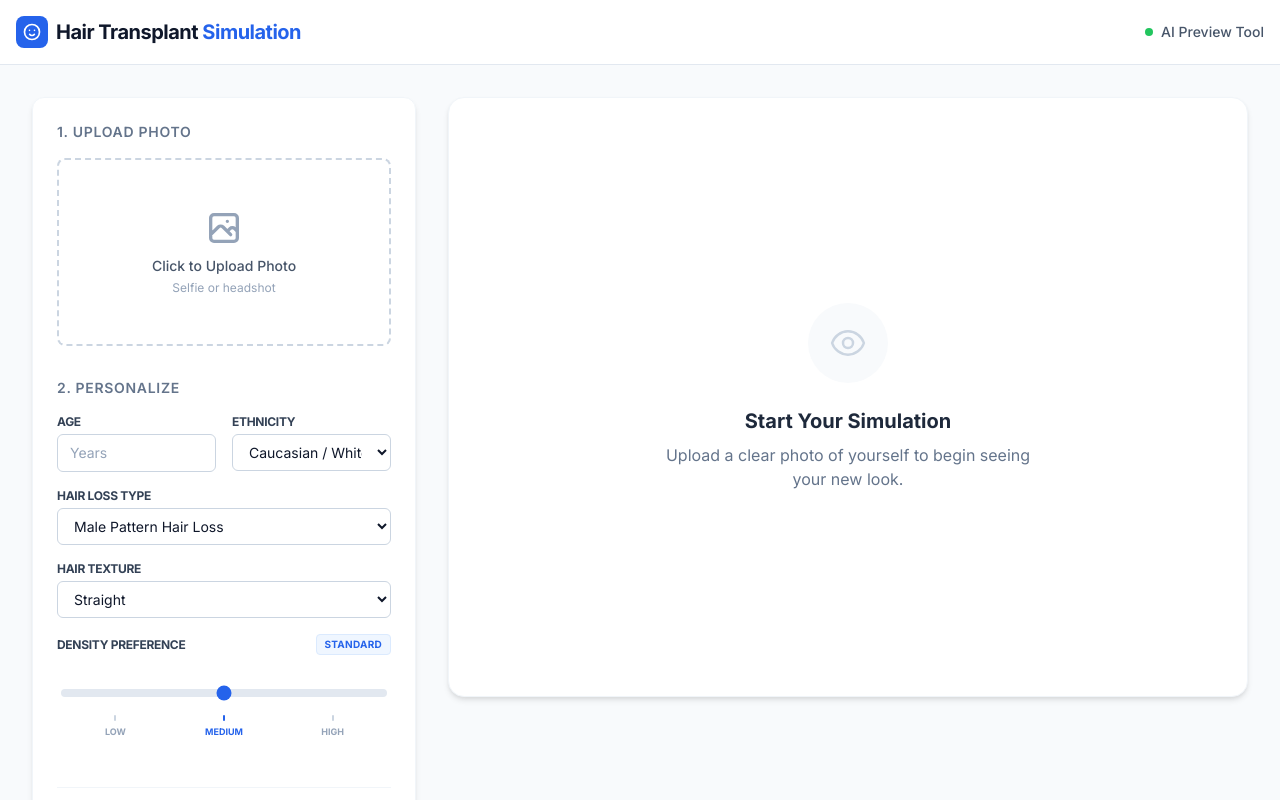
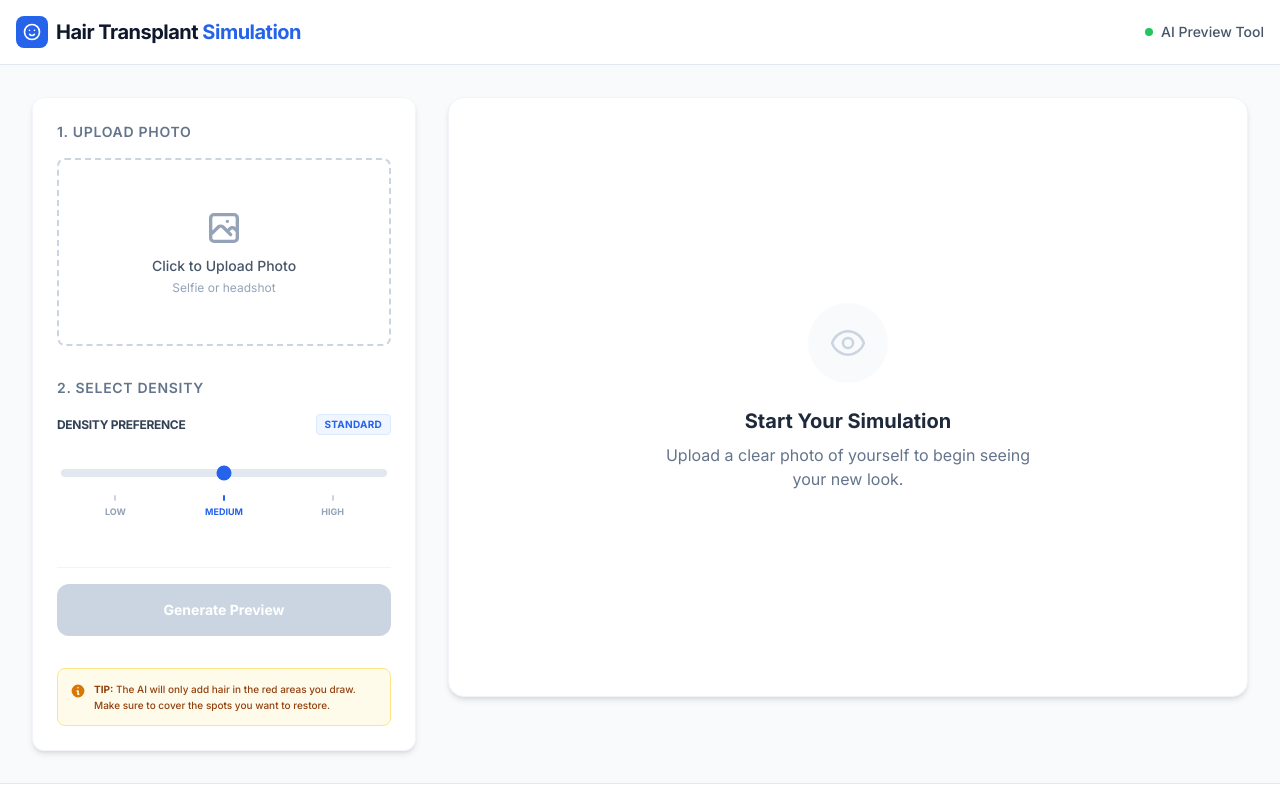
Before and after one commit to hasankhan10/hair-transplant-simulation, a React (Vite) app: page / in a window 1280 px wide. Shown: the top 800 px of the page. Built offline with nearby package versions, Linux system fonts and the light colour scheme.

Commit message:
detect the details of the patient by ai

```diff
--- a/App.tsx
+++ b/App.tsx
@@ -22,11 +22,6 @@ const App: React.FC = () => {
   const [error, setError] = useState<string | null>(null);
 
   const [params, setParams] = useState<VisualizationParams>({
-    category: HairLossCategory.MALE_PATTERN,
-    hairType: HairType.STRAIGHT,
-    ethnicity: Ethnicity.CAUCASIAN,
-    age: '',
-    areas: [], // Default to empty, mapping will add CUSTOM
     density: GraftDensity.MEDIUM
   });
 
@@ -34,14 +29,13 @@ const App: React.FC = () => {
     setPatientImage(imageData);
     setResult(null);
     setError(null);
-    setParams(prev => ({ ...prev, mask: undefined, areas: [] }));
+    setParams(prev => ({ ...prev, mask: undefined }));
   };
 
   const handleSaveMask = (mask: string) => {
     setParams(prev => ({
       ...prev,
-      mask,
-      areas: prev.areas.includes(HairLossArea.CUSTOM) ? prev.areas : [...prev.areas, HairLossArea.CUSTOM]
+      mask
     }));
   };
 
--- a/components/ControlPanel.tsx
+++ b/components/ControlPanel.tsx
@@ -128,61 +128,7 @@ const ControlPanel: React.FC<ControlPanelProps> = ({
       </div>
 
       <div className="space-y-4">
-        <h3 className="text-sm font-semibold text-slate-500 uppercase tracking-wider">2. Personalize</h3>
-
-        <div className="grid grid-cols-2 gap-4">
-          <div>
-            <label className="block text-xs font-bold text-slate-700 mb-1 uppercase tracking-tight">Age</label>
-            <input
-              type="number"
-              min="0"
-              max="120"
-              placeholder="Years"
-              className="w-full bg-white border border-slate-300 rounded-md px-3 py-2 text-sm text-slate-900 focus:ring-2 focus:ring-blue-500 outline-none placeholder:text-slate-400"
-              value={params.age}
-              onChange={handleAgeChange}
-              onKeyDown={handleAgeKeyDown}
-            />
-          </div>
-          <div>
-            <label className="block text-xs font-bold text-slate-700 mb-1 uppercase tracking-tight">Ethnicity</label>
-            <select
-              className="w-full bg-white border border-slate-300 rounded-md px-3 py-2 text-sm text-slate-900 focus:ring-2 focus:ring-blue-500 outline-none"
-              value={params.ethnicity}
-              onChange={(e) => setParams({ ...params, ethnicity: e.target.value as Ethnicity })}
-            >
-              {Object.values(Ethnicity).map(eth => (
-                <option key={eth} value={eth}>{eth}</option>
-              ))}
-            </select>
-          </div>
-        </div>
-
-        <div>
-          <label className="block text-xs font-bold text-slate-700 mb-1 uppercase tracking-tight">Hair Loss Type</label>
-          <select
-            className="w-full bg-white border border-slate-300 rounded-md px-3 py-2 text-sm text-slate-900 focus:ring-2 focus:ring-blue-500 outline-none"
-            value={params.category}
-            onChange={(e) => setParams({ ...params, category: e.target.value as HairLossCategory })}
-          >
-            {Object.values(HairLossCategory).map(cat => (
-              <option key={cat} value={cat}>{cat}</option>
-            ))}
-          </select>
-        </div>
-
-        <div>
-          <label className="block text-xs font-bold text-slate-700 mb-1 uppercase tracking-tight">Hair Texture</label>
-          <select
-            className="w-full bg-white border border-slate-300 rounded-md px-3 py-2 text-sm text-slate-900 focus:ring-2 focus:ring-blue-500 outline-none"
-            value={params.hairType}
-            onChange={(e) => setParams({ ...params, hairType: e.target.value as HairType })}
-          >
-            {Object.values(HairType).map(type => (
-              <option key={type} value={type}>{type}</option>
-            ))}
-          </select>
-        </div>
+        <h3 className="text-sm font-semibold text-slate-500 uppercase tracking-wider">2. Select Density</h3>
 
         <div>
           <div className="flex justify-between items-center mb-2">
@@ -223,11 +169,10 @@ const ControlPanel: React.FC<ControlPanelProps> = ({
         <button
           onClick={onRun}
           disabled={!hasImage || isProcessing || !params.mask}
-          className={`w-full py-4 rounded-xl font-bold text-white shadow-lg transition transform active:scale-95 flex flex-col items-center justify-center ${
-            !hasImage || isProcessing || !params.mask
+          className={`w-full py-4 rounded-xl font-bold text-white shadow-lg transition transform active:scale-95 flex flex-col items-center justify-center ${!hasImage || isProcessing || !params.mask
               ? 'bg-slate-300 cursor-not-allowed shadow-none text-slate-500'
               : 'bg-blue-600 hover:bg-blue-700 hover:-translate-y-0.5'
-          }`}
+            }`}
         >
           {isProcessing ? (
             <div className="flex items-center space-x-2">
--- a/components/ImageDisplay.tsx
+++ b/components/ImageDisplay.tsx
@@ -60,8 +60,7 @@ const ImageDisplay: React.FC<ImageDisplayProps> = ({
       <div className="flex bg-slate-50 border-b border-slate-200">
         <button
           onClick={() => setActiveTab('comparison')}
-          className={`px-6 py-4 text-sm font-bold transition flex items-center ${
-            activeTab === 'comparison' ? 'text-blue-600 bg-white border-r border-slate-200' : 'text-slate-500 hover:text-slate-700'
+          className={`px-6 py-4 text-sm font-bold transition flex items-center ${activeTab === 'comparison' ? 'text-blue-600 bg-white border-r border-slate-200' : 'text-slate-500 hover:text-slate-700'
             }`}
         >
           <svg className="w-4 h-4 mr-2" fill="none" stroke="currentColor" viewBox="0 0 24 24">
@@ -72,8 +71,7 @@ const ImageDisplay: React.FC<ImageDisplayProps> = ({
         <button
           onClick={() => setActiveTab('result')}
           disabled={!result}
-          className={`px-6 py-4 text-sm font-bold transition flex items-center ${
-            activeTab === 'result' ? 'text-blue-600 bg-white border-x border-slate-200' : 'text-slate-500 hover:text-slate-700'
+          className={`px-6 py-4 text-sm font-bold transition flex items-center ${activeTab === 'result' ? 'text-blue-600 bg-white border-x border-slate-200' : 'text-slate-500 hover:text-slate-700'
             } ${!result && 'opacity-50 cursor-not-allowed'}`}
         >
           <svg className="w-4 h-4 mr-2" fill="none" stroke="currentColor" viewBox="0 0 24 24">
@@ -84,8 +82,7 @@ const ImageDisplay: React.FC<ImageDisplayProps> = ({
         </button>
         <button
           onClick={() => setActiveTab('original')}
-          className={`px-6 py-4 text-sm font-bold transition flex items-center ${
-            activeTab === 'original' ? 'text-blue-600 bg-white border-l border-slate-200' : 'text-slate-500 hover:text-slate-700'
+          className={`px-6 py-4 text-sm font-bold transition flex items-center ${activeTab === 'original' ? 'text-blue-600 bg-white border-l border-slate-200' : 'text-slate-500 hover:text-slate-700'
             }`}
         >
           <svg className="w-4 h-4 mr-2" fill="none" stroke="currentColor" viewBox="0 0 24 24">
@@ -124,7 +121,8 @@ const ImageDisplay: React.FC<ImageDisplayProps> = ({
               <span className="absolute top-3 left-3 bg-black/60 text-white text-[10px] font-bold px-2 py-1 rounded-full uppercase tracking-widest z-10 backdrop-blur-md">Before</span>
               <div className="relative w-full h-full aspect-square">
                 <img src={beforeImage || ''} alt="Original" className="w-full h-full object-contain bg-slate-50" />
-                {currentMask && (
+                {/* Only show mask if there is NO result yet - clean comparison after run */}
+                {currentMask && !result && (
                   <img src={currentMask} alt="Mask Overlay" className="absolute inset-0 w-full h-full object-contain pointer-events-none opacity-60" />
                 )}
               </div>
@@ -160,7 +158,8 @@ const ImageDisplay: React.FC<ImageDisplayProps> = ({
               <span className="absolute top-4 left-4 bg-black/60 text-white text-xs font-bold px-3 py-1.5 rounded-full uppercase tracking-widest z-10 backdrop-blur-md">Original</span>
               <div className="relative">
                 <img src={beforeImage || ''} alt="Full Original" className="w-full object-contain bg-slate-50" />
-                 {currentMask && (
+                {/* Only show mask if there is NO result yet */}
+                {currentMask && !result && (
                   <img src={currentMask} alt="Mask Overlay" className="absolute inset-0 w-full h-full object-contain pointer-events-none opacity-40" />
                 )}
               </div>
--- a/types.ts
+++ b/types.ts
@@ -40,11 +40,6 @@ export enum GraftDensity {
 }
 
 export interface VisualizationParams {
-  category: HairLossCategory;
-  hairType: HairType;
-  ethnicity: Ethnicity;
-  age: string;
-  areas: HairLossArea[];
   density: GraftDensity;
   mask?: string; // Base64 of the surgical marking mask
 }
```
Also changed, not shown: services/geminiService.ts (+64 -72 lines). Lines whose indentation alone changed are shown as unchanged.
